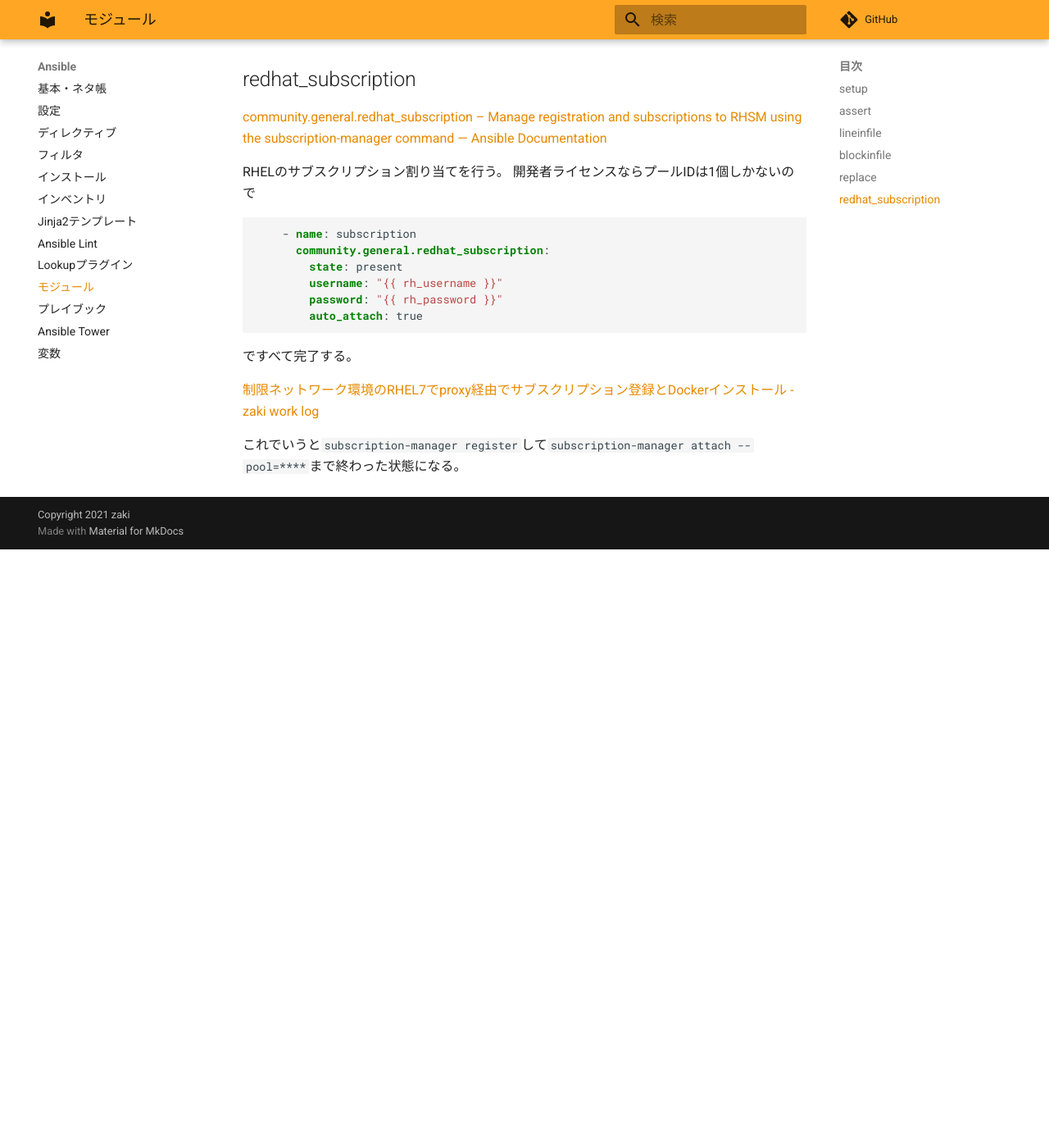
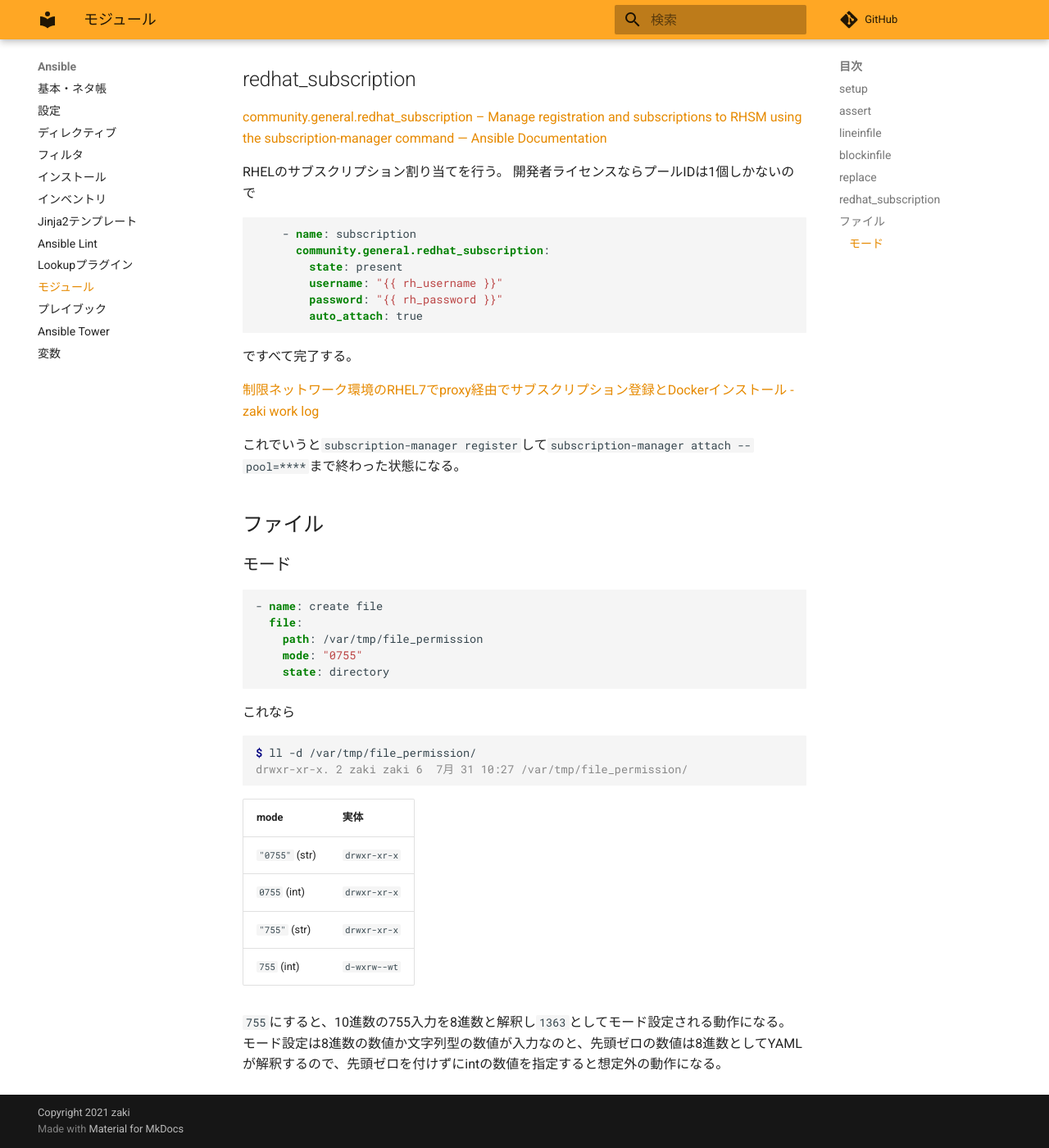
Before and after one commit to zaki-lknr/docs, an MkDocs documentation site: the page built from docs/Ansible/module.md, in a window 1280 px wide and 1400 px high, scrolled down 4100 px. Shown: the whole window at 82% size. Built offline with MkDocs 1.6.1 and Material for MkDocs 9.7.7, drawn with Linux system fonts in a browser that asks for light colours; comment, search, counter and statistics services are not loaded; before the commit the page ends 4770 px from its top, so only the background shows below that.

Commit message:
add: ansible/module: ファイルのモードについて(8進数関連)

````diff
--- a/docs/Ansible/module.md
+++ b/docs/Ansible/module.md
@@ -210,3 +210,32 @@ RHELのサブスクリプション割り当てを行う。
 [制限ネットワーク環境のRHEL7でproxy経由でサブスクリプション登録とDockerインストール - zaki work log](https://zaki-hmkc.hatenablog.com/entry/2020/09/05/160946)
 
 これでいうと`subscription-manager register`して`subscription-manager attach --pool=****`まで終わった状態になる。
+
+## ファイル
+
+### モード
+
+```yaml
+- name: create file
+  file:
+    path: /var/tmp/file_permission
+    mode: "0755"
+    state: directory
+```
+
+これなら
+
+```console
+$ ll -d /var/tmp/file_permission/
+drwxr-xr-x. 2 zaki zaki 6  7月 31 10:27 /var/tmp/file_permission/
+```
+
+| mode           | 実体           |
+| -------------- | ------------ |
+| `"0755"` (str) | `drwxr-xr-x`  |
+| `0755` (int)   | `drwxr-xr-x`  |
+| `"755"` (str)  | `drwxr-xr-x`  |
+| `755` (int)    | `d-wxrw--wt` |
+
+`755`にすると、10進数の755入力を8進数と解釈し`1363`としてモード設定される動作になる。
+モード設定は8進数の数値か文字列型の数値が入力なのと、先頭ゼロの数値は8進数としてYAMLが解釈するので、先頭ゼロを付けずにintの数値を指定すると想定外の動作になる。
````
